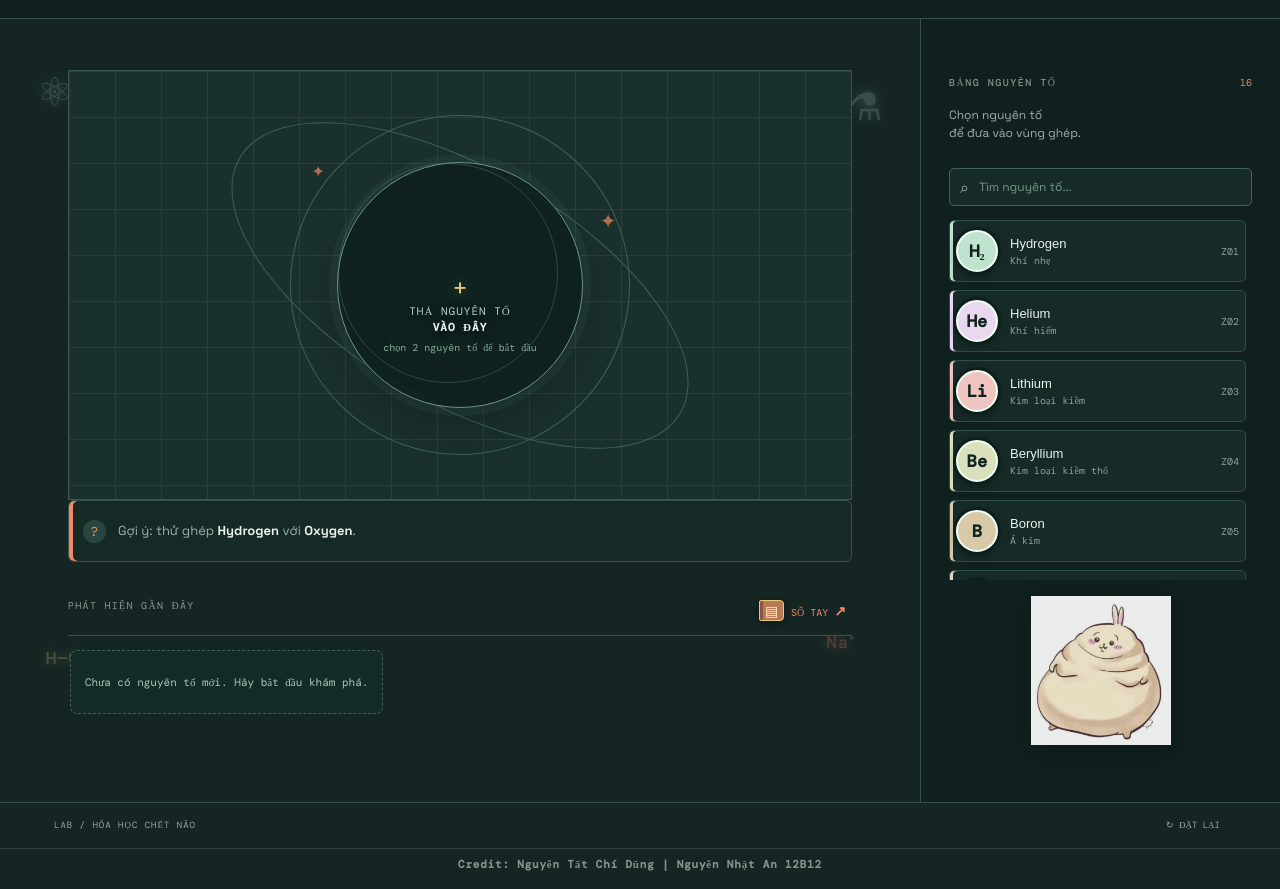
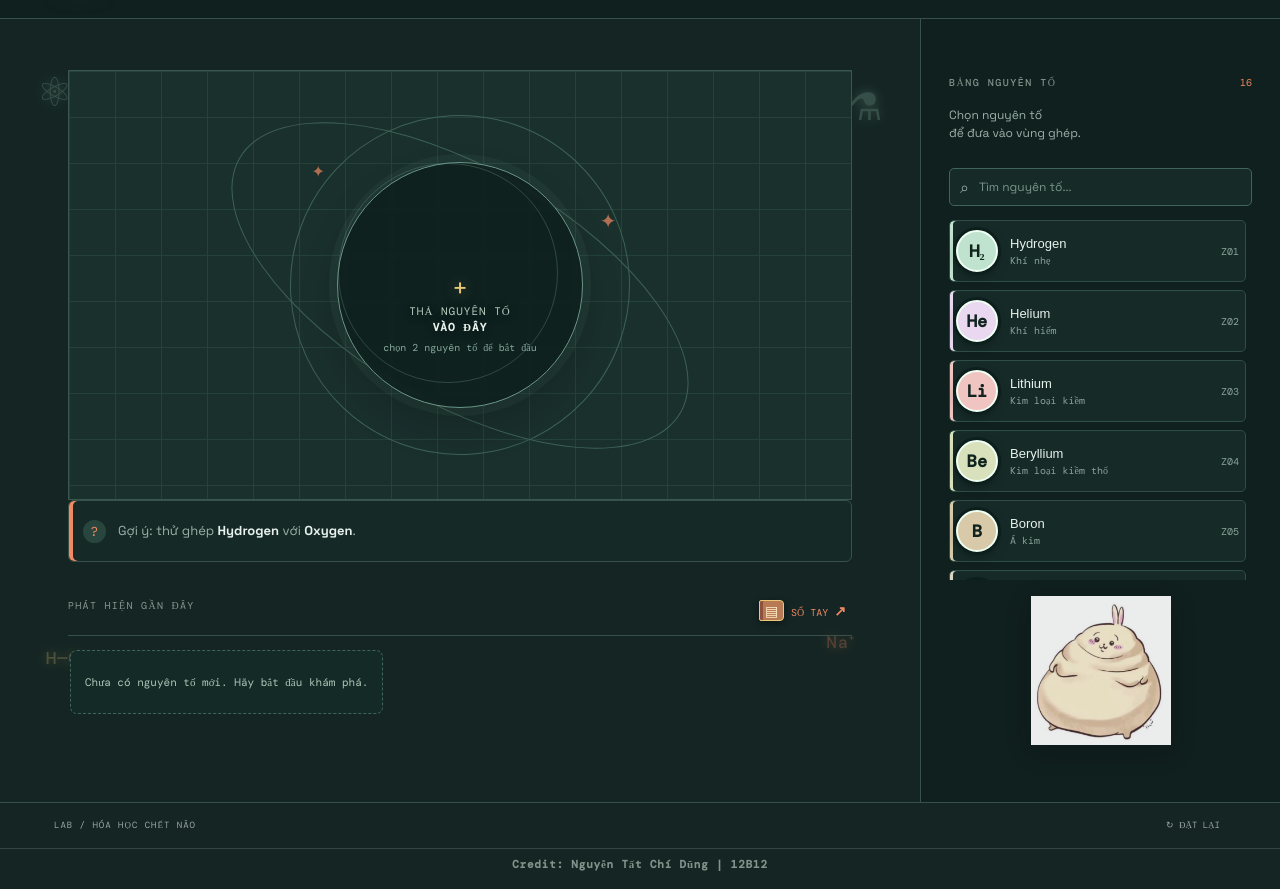
Before and after one commit to chidung22112009-sys/Hoasekhongthabandemo, a plain HTML site: page index.html in a window 1280 px wide. Shown: the part 73-962 px from the top of the page. Drawn offline with nearby package versions, Linux system fonts and the light colour scheme.

Commit message:
Update credit bar to remove a name

```diff
--- a/index.html
+++ b/index.html
@@ -57,7 +57,7 @@
 			<aside class="element-panel"><div class="panel-heading"><p class="overline">BẢNG NGUYÊN TỐ</p><span id="elementCount">16</span></div><p class="panel-copy">Chọn nguyên tố<br>để đưa vào vùng ghép.</p><label class="element-search"><span>⌕</span><input id="elementSearch" type="search" placeholder="Tìm nguyên tố..." autocomplete="off"></label><div class="element-list" id="elementList"></div><div class="panel-logo-wrap"><img id="panelMascot" src="img/unanabeo.png" alt="UNANA mascot" style="display:block;width:140px;height:auto;margin:16px auto 0;opacity:.92;filter:drop-shadow(0 6px 14px rgba(0,0,0,.25));transition:transform .2s ease,filter .2s ease;"></div></aside>
 		</section>
 		<footer><span>LAB / HÓA HỌC CHẾT NÃO </span><button id="reset" type="button">↻ ĐẶT LẠI</button></footer>
-		<div class="credit-bar" style="padding:8px 20px 18px;text-align:center;font:600 11px 'DM Mono';letter-spacing:.8px;color:#82938b;border-top:1px solid rgba(130,147,139,.3);">Credit: Nguyễn Tất Chí Dũng | Nguyễn Nhật An 12B12</div>
+		<div class="credit-bar" style="padding:8px 20px 18px;text-align:center;font:600 11px 'DM Mono';letter-spacing:.8px;color:#82938b;border-top:1px solid rgba(130,147,139,.3);">Credit: Nguyễn Tất Chí Dũng | 12B12</div>
 	</main>
 	<div class="toast" id="toast"></div>
 	<div class="modal" id="bookModal"><div class="backdrop"></div><section class="book"><button id="closeBook" type="button">×</button><h2>Sổ tay <em>khám phá</em></h2><p>Những hợp chất bạn đã tự tay tạo ra.</p><label class="book-search"><span>⌕</span><input id="bookSearch" type="search" placeholder="Tìm trong sổ tay..." autocomplete="off"></label><div id="bookList"></div></section></div>
```
